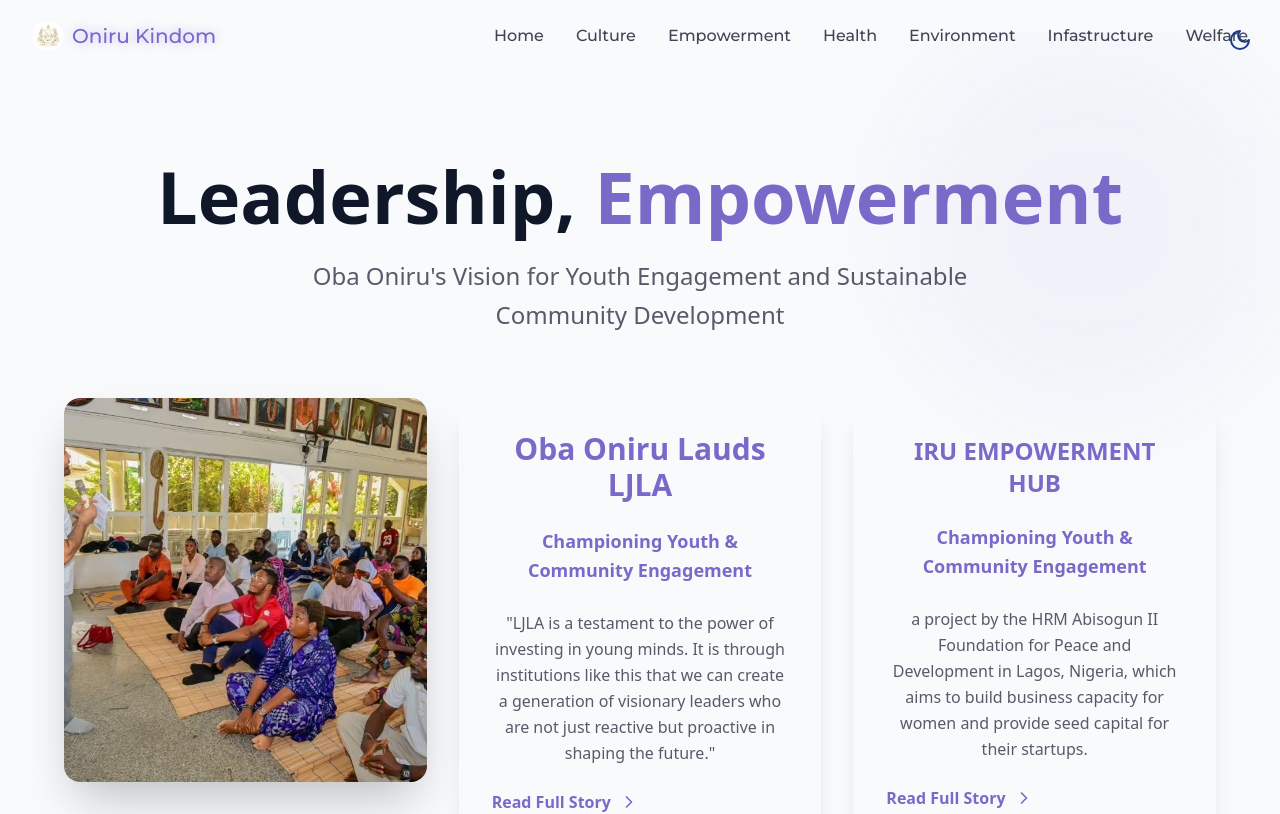
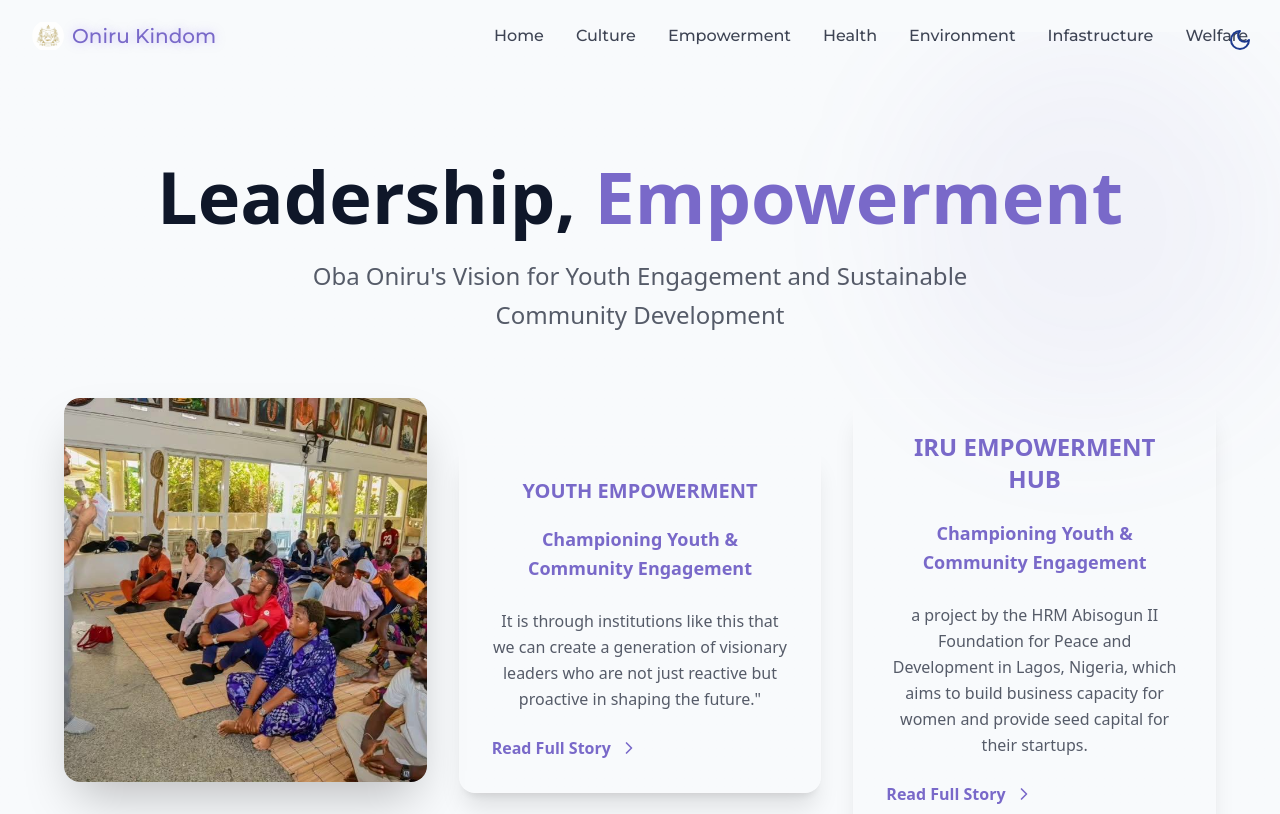
Before and after one commit to sammyd0e/ONIRUPALACE, a React (Vite) app: page /empowerment in a window 1280 px wide. Shown: the top 814 px of the page. Built offline with nearby package versions, Linux system fonts and the light colour scheme; a web font is replaced by a local one.

Commit message:
Ignore nested accidental repo and save changes

```diff
--- a/src/components/empowerment.jsx
+++ b/src/components/empowerment.jsx
@@ -62,12 +62,12 @@
               {/* Center Content */}
               <div className="lg:col-span-1 animate-fade-in-delay-2 flex flex-col justify-center">
                 <div className="bg-white/5 backdrop-blur-md border border-white/10 rounded-2xl p-8 shadow-xl">
-                  <h2 className="text-3xl font-bold mb-6 text-primary">Oba Oniru Lauds LJLA</h2>
+                  <h2 class='nameee' className="text-xl font-bold mb-5 text-primary">YOUTH EMPOWERMENT</h2>
                   <p className="text-foreground/80 leading-relaxed mb-6 text-lg">
                     <span className="font-semibold text-primary">Championing Youth & Community Engagement</span>
                   </p>
                   <p className="text-foreground/70 leading-relaxed mb-6">
-                    "LJLA is a testament to the power of investing in young minds. It is through institutions like this that we can create a generation of visionary leaders who are not just reactive but proactive in shaping the future."
+                     It is through institutions like this that we can create a generation of visionary leaders who are not just reactive but proactive in shaping the future."
                   </p>
                   <div className="flex items-center text-primary font-semibold hover:translate-x-2 transition-transform">
                     <span>Read Full Story</span>
```
Also changed, not shown: 1 other file (tests, documents, lock files or other folders).
